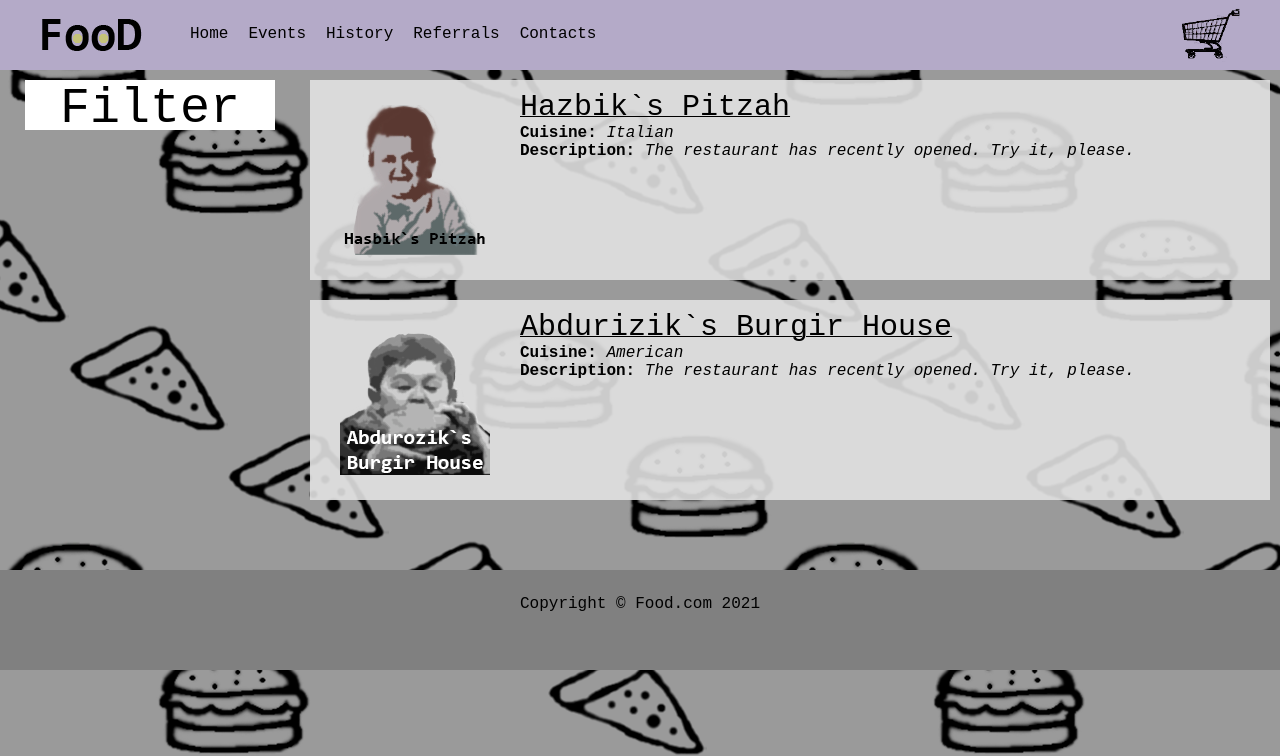
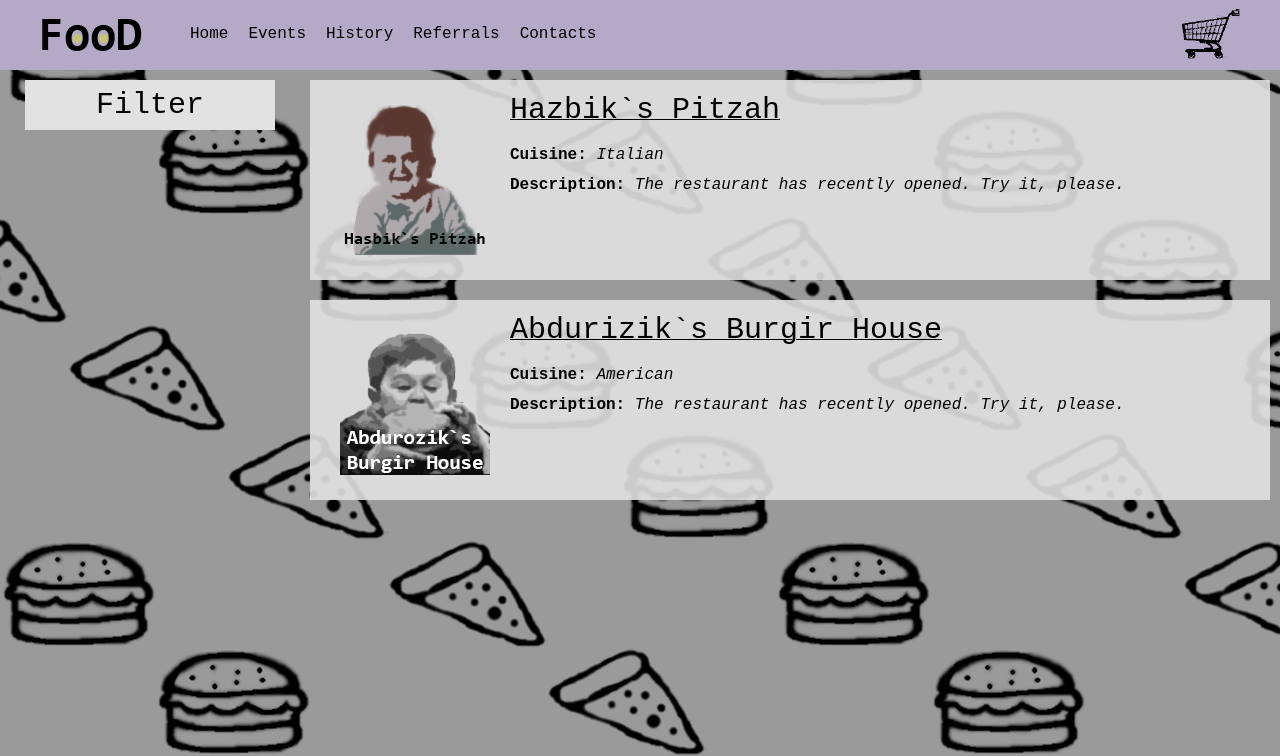
Before and after one commit to mahmtfs/GolangFullstackProject, a plain HTML site: page index.html in a window 1280 px wide. Shown: the top 756 px of the page. Drawn offline with Linux system fonts and the light colour scheme.

Commit message:
Update design of the main page

```diff
--- a/css/index_style.css
+++ b/css/index_style.css
@@ -77,6 +77,7 @@ nav ul li a:hover{
 }
 
 .list-block{
+    transition: 1s;
     opacity: 90%;
     text-decoration: none;
     height: 200px;
@@ -89,8 +90,8 @@ nav ul li a:hover{
     height: 200px;
 }
 
-.restaurants li a:hover{
-    background-color: white;
+.restaurants li a:hover .list-block{
+    opacity: 100%;
     transition: 1s;
 }
 
@@ -106,7 +107,6 @@ nav ul li a:hover{
     z-index: 1;
     float: right;
     color:black;
-    padding: 10px;
     margin:0 0 0 200px;
     width: auto;
     height: 200px;
@@ -114,13 +114,14 @@ nav ul li a:hover{
 }
 
 .description name{
+    line-height: 60px;
     font-size: 30px;
     text-decoration:underline 1px;
 }
 
 .description point{
+    line-height: 30px;
     font-weight: bold;
-
 }
 
 .description text{
@@ -151,11 +152,12 @@ nav ul li a:hover{
 
 .filter-content label{
     display: block;
+    line-height: 50px;
     text-align: center;
     height: 50px;
     width: 250px;
-    font-size: 50px;
-    background-color:rgb(255, 255, 255);
+    font-size: 30px;
+    background-color:rgb(226, 226, 226);
 }
 
 .filter-content text{
@@ -192,17 +194,16 @@ nav ul li a:hover{
 
 
 footer{
+    display: block;
     height: 100px;
     width:100%;
     overflow: hidden;
-    position: fixed;
     background-color:gray;
-    margin-top: 500px;
     float: left;
 }
 
 footer label{
     display: block;
     text-align: center;
-    margin:25px 50px;
+    margin:40px 50px;
 }
--- a/index.html
+++ b/index.html
@@ -29,9 +29,6 @@
                     </ul>
                 </nav>
             </header>
-            <footer>
-                <label>Copyright &copy Food.com 2021</label>
-            </footer>
                 <div class="filter-opener">
                 <div class="filter-content">
                     <label>
@@ -97,5 +94,8 @@
                     </ul>
                 </section>
             </div>
+            <footer>
+                <label>Copyright &copy Food.com 2021</label>
+            </footer>
     </body>
 </html>
```
